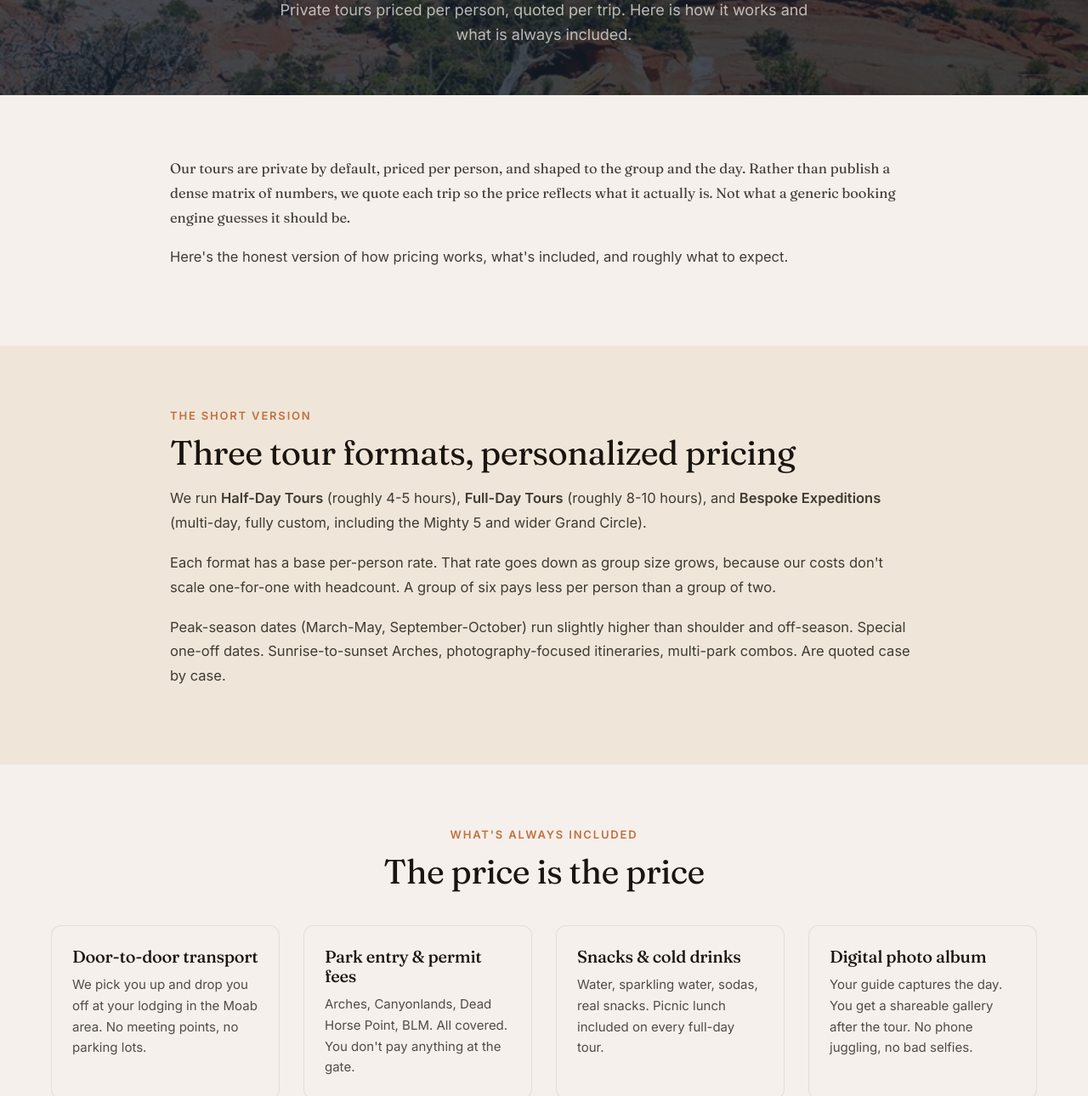
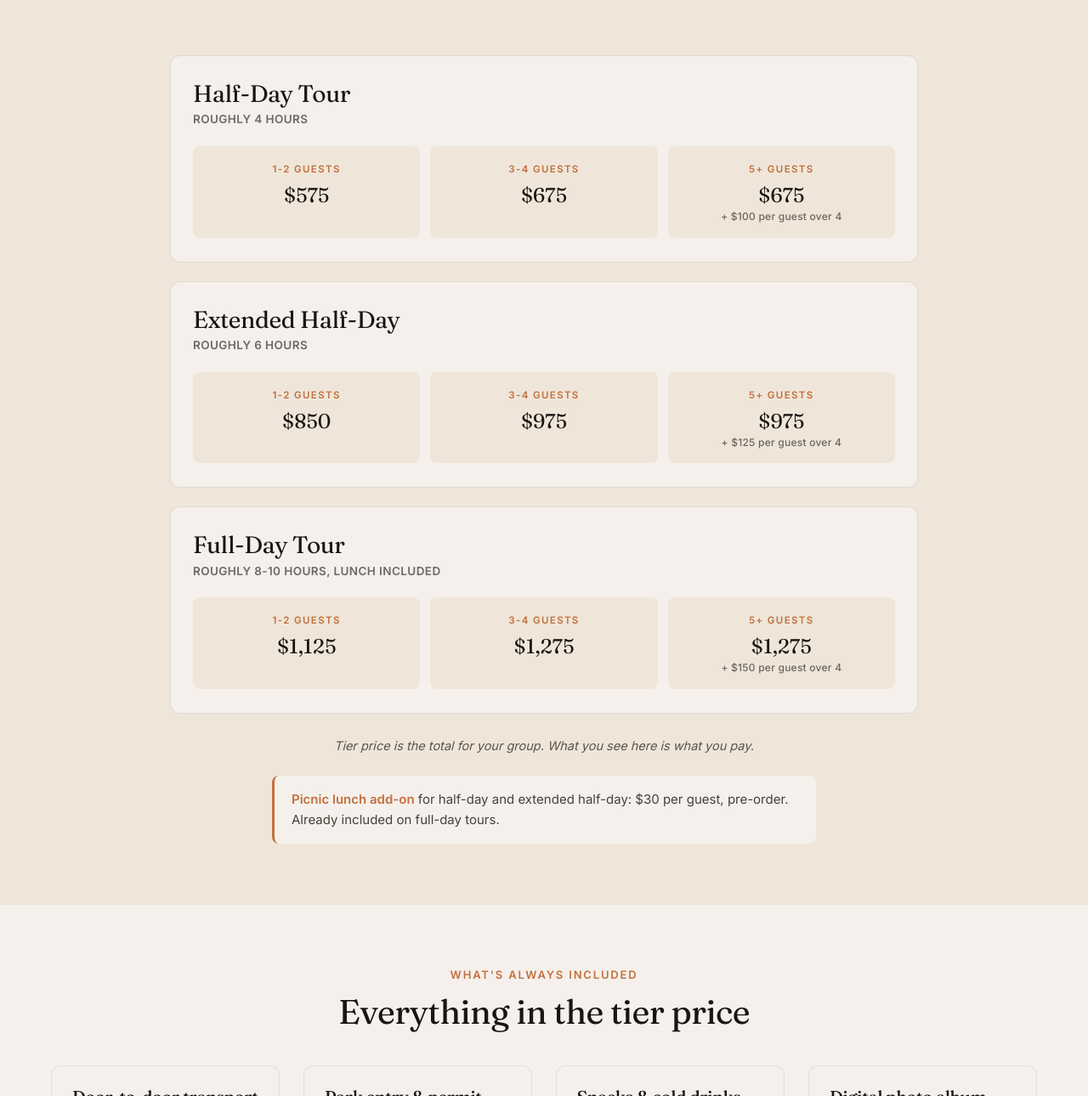
Before and after one commit to jpearly00/sandandstars-site, a plain HTML site: page fancy/pricing.html in a window 1280 px wide. Shown: the part 334-1624 px from the top of the page at 85% size. Drawn offline with Linux system fonts and the light colour scheme.

Commit message:
pricing: publish tier pricelist, strip marketing framing
Remove "Honest pricing, personally quoted" H1 + subheading + lead
paragraphs + "Why we don't publish a price list" section. Replace
with three tier cards (Half-Day, Extended Half-Day, Full-Day) at
the canonical APPKNOWLEDGE rates: 1-2 / 3-4 / 5+ guest tiers. Note
that tier price is total for the group, not per-person. Picnic
lunch add-on surfaced ($30/guest, included on Full-Day). Bespoke
section simplified with ~$2,000+/day ballpark. Directive: just
publish the pricelist.

```diff
--- a/fancy/pricing.html
+++ b/fancy/pricing.html
@@ -4,10 +4,10 @@
 <meta charset="UTF-8">
 <meta name="viewport" content="width=device-width, initial-scale=1.0, viewport-fit=cover">
 <title>Pricing. Sand &amp; Stars Touring</title>
-<meta name="description" content="Private tour pricing for Sand & Stars Touring. Half-day, full-day, and bespoke multi-day expeditions. Quoted personally, everything included.">
+<meta name="description" content="Sand & Stars Touring pricelist. Half-day, extended half-day, and full-day private tours. Bespoke multi-day quoted per trip. Everything included.">
 <link rel="canonical" href="https://book.sandandstars.com/fancy/pricing.html">
 <meta property="og:title" content="Pricing. Sand &amp; Stars Touring">
-<meta property="og:description" content="Private tour pricing for Sand & Stars Touring. Half-day, full-day, and bespoke multi-day expeditions. Quoted personally, everything included.">
+<meta property="og:description" content="Sand & Stars Touring pricelist. Half-day, extended half-day, and full-day private tours. Bespoke multi-day quoted per trip. Everything included.">
 <meta property="og:image" content="https://book.sandandstars.com/fancy/assets/og.jpg">
 <meta property="og:url" content="https://book.sandandstars.com/fancy/pricing.html">
 <meta property="og:type" content="website">
@@ -63,9 +63,6 @@
   .prose p{font-size:16.5px;line-height:1.75;color:rgba(26,21,16,0.82);margin-bottom:18px}
   .prose ul{margin:12px 0 20px 24px;color:rgba(26,21,16,0.82)}
   .prose ul li{margin-bottom:8px;line-height:1.7}
-  .pullquote{border-left:3px solid var(--ember);padding:8px 0 8px 24px;margin:36px 0;font-family:'Fraunces',serif;font-size:22px;line-height:1.45;color:var(--ink);font-style:italic}
-  .placeholder-note{background:var(--sand);border-left:3px solid var(--canyon);padding:18px 22px;margin:24px 0;font-size:14.5px;color:rgba(26,21,16,0.75);border-radius:var(--radius-sm);font-style:italic}
-  .placeholder-note strong{font-style:normal;color:var(--canyon);font-weight:600;letter-spacing:0.08em;font-size:12px;text-transform:uppercase;display:block;margin-bottom:6px}
   .dark-band{background:var(--slate);color:var(--paper)}
   .dark-band h2{color:var(--paper)}.dark-band .eyebrow{color:var(--ember)}
   .dark-band .prose p{color:var(--muted)}
@@ -73,11 +70,30 @@
   .card{padding:24px;background:var(--paper);border-radius:var(--radius);border:1px solid rgba(26,21,16,0.08)}
   .card h3{font-size:20px;font-weight:500;margin-bottom:10px}
   .card p{font-size:15px;line-height:1.65;color:rgba(26,21,16,0.75)}
-  .card .num{display:inline-block;font-family:'Fraunces',serif;color:var(--canyon);font-size:14px;font-weight:600;letter-spacing:0.12em;margin-bottom:14px}
   .dark-band .card{background:transparent;border-color:rgba(245,240,235,0.08)}
   .dark-band .card h3{color:var(--paper)}
   .dark-band .card p{color:var(--muted)}
   .sand-band{background:var(--sand)}
+  .pricelist{display:grid;grid-template-columns:1fr;gap:22px;margin:8px 0 4px}
+  .tier-card{background:var(--paper);border-radius:var(--radius);padding:28px 26px;border:1px solid rgba(26,21,16,0.10)}
+  .tier-card .tour-name{font-size:clamp(22px,3vw,28px);font-weight:400;margin-bottom:4px}
+  .tier-card .tour-name em{font-style:italic;color:var(--canyon)}
+  .tier-card .tour-dur{color:rgba(26,21,16,0.62);font-size:13.5px;margin-bottom:20px;letter-spacing:0.03em;text-transform:uppercase;font-weight:600}
+  .tier-grid{display:grid;grid-template-columns:repeat(3,1fr);gap:12px}
+  .tier{background:var(--sand);border-radius:var(--radius-sm);padding:18px 14px;text-align:center}
+  .tier .group{font-size:11.5px;font-weight:700;letter-spacing:0.12em;text-transform:uppercase;color:var(--canyon);margin-bottom:8px}
+  .tier .price{font-family:'Fraunces',serif;font-size:24px;color:var(--ink);line-height:1.15}
+  .tier .price small{font-family:'Inter',sans-serif;font-size:12px;color:rgba(26,21,16,0.62);font-weight:500;letter-spacing:0.02em;display:block;margin-top:4px}
+  @media (max-width:640px){
+    .tier-grid{grid-template-columns:1fr;gap:8px}
+    .tier{display:flex;justify-content:space-between;align-items:center;text-align:left;padding:14px 16px}
+    .tier .group{margin-bottom:0}
+    .tier .price{font-size:20px}
+    .tier .price small{display:inline;margin-top:0;margin-left:6px}
+  }
+  .price-note{font-size:14.5px;color:rgba(26,21,16,0.70);margin:26px auto 0;font-style:italic;text-align:center;max-width:640px}
+  .price-addon{background:var(--paper);border-left:3px solid var(--canyon);padding:16px 20px;margin:24px auto 0;font-size:15px;color:rgba(26,21,16,0.80);border-radius:var(--radius-sm);max-width:640px}
+  .price-addon strong{color:var(--canyon);font-weight:600}
   .mighty5-ribbon{background:var(--slate);color:var(--paper);padding:36px 24px;text-align:center}
   .mighty5-ribbon .inner{max-width:820px;margin:0 auto}
   .mighty5-ribbon .eyebrow{color:var(--ember);font-size:12px;font-weight:600;letter-spacing:0.16em;text-transform:uppercase;margin-bottom:10px}
@@ -131,69 +147,86 @@
 <section class="page-hero">
   <div class="page-hero-inner">
     <div class="eyebrow">Pricing</div>
-    <h1>Honest pricing, <em>personally quoted.</em></h1>
-    <p>Private tours priced per person, quoted per trip. Here is how it works and what is always included.</p>
-  </div>
-</section>
-
-<section>
-  <div class="container prose">
-    <p class="lead">Our tours are private by default, priced per person, and shaped to the group and the day. Rather than publish a dense matrix of numbers, we quote each trip so the price reflects what it actually is. Not what a generic booking engine guesses it should be.</p>
-    <p>Here's the honest version of how pricing works, what's included, and roughly what to expect.</p>
+    <h1>Our <em>pricelist.</em></h1>
   </div>
 </section>
 
 <section class="sand-band">
-  <div class="container prose">
-    <div class="eyebrow">The Short Version</div>
-    <h2 class="section-title">Three tour formats, personalized pricing</h2>
-    <p>We run <strong>Half-Day Tours</strong> (roughly 4-5 hours), <strong>Full-Day Tours</strong> (roughly 8-10 hours), and <strong>Bespoke Expeditions</strong> (multi-day, fully custom, including the Mighty 5 and wider Grand Circle).</p>
-    <p>Each format has a base per-person rate. That rate goes down as group size grows, because our costs don't scale one-for-one with headcount. A group of six pays less per person than a group of two.</p>
-    <p>Peak-season dates (March-May, September-October) run slightly higher than shoulder and off-season. Special one-off dates. Sunrise-to-sunset Arches, photography-focused itineraries, multi-park combos. Are quoted case by case.</p>
+  <div class="container">
+    <div class="pricelist">
+
+      <div class="tier-card">
+        <h3 class="tour-name">Half-Day Tour</h3>
+        <div class="tour-dur">Roughly 4 hours</div>
+        <div class="tier-grid">
+          <div class="tier"><div class="group">1-2 Guests</div><div class="price">$575</div></div>
+          <div class="tier"><div class="group">3-4 Guests</div><div class="price">$675</div></div>
+          <div class="tier"><div class="group">5+ Guests</div><div class="price">$675<small>+ $100 per guest over 4</small></div></div>
+        </div>
+      </div>
+
+      <div class="tier-card">
+        <h3 class="tour-name">Extended Half-Day</h3>
+        <div class="tour-dur">Roughly 6 hours</div>
+        <div class="tier-grid">
+          <div class="tier"><div class="group">1-2 Guests</div><div class="price">$850</div></div>
+          <div class="tier"><div class="group">3-4 Guests</div><div class="price">$975</div></div>
+          <div class="tier"><div class="group">5+ Guests</div><div class="price">$975<small>+ $125 per guest over 4</small></div></div>
+        </div>
+      </div>
+
+      <div class="tier-card">
+        <h3 class="tour-name">Full-Day Tour</h3>
+        <div class="tour-dur">Roughly 8-10 hours, lunch included</div>
+        <div class="tier-grid">
+          <div class="tier"><div class="group">1-2 Guests</div><div class="price">$1,125</div></div>
+          <div class="tier"><div class="group">3-4 Guests</div><div class="price">$1,275</div></div>
+          <div class="tier"><div class="group">5+ Guests</div><div class="price">$1,275<small>+ $150 per guest over 4</small></div></div>
+        </div>
+      </div>
+
+    </div>
+
+    <p class="price-note">Tier price is the total for your group. What you see here is what you pay.</p>
+
+    <div class="price-addon">
+      <strong>Picnic lunch add-on</strong> for half-day and extended half-day: $30 per guest, pre-order. Already included on full-day tours.
+    </div>
+
   </div>
 </section>
 
 <section>
   <div class="container-wide">
     <div class="eyebrow" style="text-align:center">What's Always Included</div>
-    <h2 class="section-title" style="text-align:center">The price is the price</h2>
+    <h2 class="section-title" style="text-align:center">Everything in the tier price</h2>
     <div class="grid-3">
-      <div class="card"><h3>Door-to-door transport</h3><p>We pick you up and drop you off at your lodging in the Moab area. No meeting points, no parking lots.</p></div>
-      <div class="card"><h3>Park entry &amp; permit fees</h3><p>Arches, Canyonlands, Dead Horse Point, BLM. All covered. You don't pay anything at the gate.</p></div>
-      <div class="card"><h3>Snacks &amp; cold drinks</h3><p>Water, sparkling water, sodas, real snacks. Picnic lunch included on every full-day tour.</p></div>
-      <div class="card"><h3>Digital photo album</h3><p>Your guide captures the day. You get a shareable gallery after the tour. No phone juggling, no bad selfies.</p></div>
+      <div class="card"><h3>Door-to-door transport</h3><p>We pick you up and drop you off at your lodging in the Moab area.</p></div>
+      <div class="card"><h3>Park entry &amp; permit fees</h3><p>Arches, Canyonlands, Dead Horse Point, BLM. All covered at the gate.</p></div>
+      <div class="card"><h3>Snacks &amp; cold drinks</h3><p>Water, sparkling water, sodas, real snacks. Full-day tours include a picnic lunch.</p></div>
+      <div class="card"><h3>Digital photo album</h3><p>Your guide captures the day. You get a shareable gallery after the tour.</p></div>
       <div class="card"><h3>Local expert guide</h3><p>Our guides live in Moab year-round and carry current Wilderness First Aid certifications.</p></div>
-      <div class="card"><h3>All the gear</h3><p>Optical binoculars, trekking poles if you want them, first aid, shade canopy. Nothing to buy or bring beyond your own clothes.</p></div>
+      <div class="card"><h3>All the gear</h3><p>Optical binoculars, trekking poles if you want them, first aid, shade canopy. Show up in your own clothes.</p></div>
     </div>
   </div>
 </section>
 
 <section class="dark-band">
   <div class="container prose">
-    <div class="eyebrow">What Affects Your Quote</div>
-    <h2 class="section-title">Why we don't publish a price list</h2>
-    <p>Group size, season, tour length, pickup location, whether the day is a straight park tour or a bespoke build with specific destinations. These all move the number. Two couples booking the same Arches half-day at the same rate doesn't make sense if one is doing 9am-1pm and the other is doing sunrise-to-late-morning with a photography focus.</p>
-    <p>Rather than force everyone into the same box so we can post a tidy table, we quote each tour personally. Send dates, group size, and roughly what's catching your eye, and we come back with a quote and a plan. The quote is flat. What you're quoted is what you pay. No checkout-time fees, no fuel surcharges, no tip line assumed into the total.</p>
-    <p>If you want a rough order-of-magnitude before you reach out, ask. We'll give you a range on the spot.</p>
+    <div class="eyebrow">Bespoke &amp; Multi-Day</div>
+    <h2 class="section-title">Quoted per trip</h2>
+    <p>Our Bespoke Expeditions are custom multi-day itineraries. A two-day Arches and Canyonlands combo, a five-day Mighty 5 loop through Zion, Bryce, Capitol Reef, Arches, and Canyonlands, or a full Grand Circle expedition that adds the Grand Canyon and northern Arizona.</p>
+    <p>Bespoke pricing is quoted per trip. Logistics, lodging coordination, meals, permits, guides, photography. Ballpark: <strong>$2,000 and up per day</strong>, depending on scope and group size. Send what you're dreaming up and we'll come back with a proposal and a flat number.</p>
+    <p>See the <a href="bespoke.html">Bespoke page</a> for the full scope, or <a href="contact.html">send a note</a> and we'll design it.</p>
   </div>
 </section>
 
 <section class="sand-band">
   <div class="container prose">
-    <div class="eyebrow">Bespoke &amp; Multi-Day</div>
-    <h2 class="section-title">The full-expedition tier</h2>
-    <p>Our Bespoke Expeditions are the most flexible and most personal tier. Multi-day itineraries. Sometimes a two-day Arches and Canyonlands combo, sometimes a five-day Mighty 5 loop through Zion, Bryce, Capitol Reef, Arches, and Canyonlands, sometimes a Grand Circle expedition that adds the Grand Canyon and northern Arizona.</p>
-    <p>Bespoke pricing is quoted per trip, not per day. These are the bookings we put the most planning into. Logistics, lodging coordination, meals, permits, guides, photography. So the only thing left for the guest is to show up. Highest-ticket bookings, deepest planning.</p>
-    <p>If that's the kind of trip in front of you, see the <a href="bespoke.html">Bespoke page</a> for the full scope, or <a href="contact.html">send a note about what you're dreaming up</a> and we'll come back with a proposal.</p>
-  </div>
-</section>
-
-<section>
-  <div class="container prose">
     <div class="eyebrow">Booking &amp; Payment</div>
     <h2 class="section-title">How it works</h2>
-    <p>Once your quote is confirmed, a deposit holds the date. The balance is due a few days before the tour. We accept cards, ACH, and wire for larger bookings. You'll receive a clear invoice and confirmation, not a vague email with a link.</p>
-    <p>Cancellation terms are on the invoice and are among the friendlier ones in the industry. We know trips get rearranged. Weather days are never penalized; we reschedule or refund in full.</p>
+    <p>Once your tour is confirmed, a deposit holds the date. The balance is due a few days before the tour. We accept cards, ACH, and wire for larger bookings. You receive a clear invoice and confirmation.</p>
+    <p>Cancellation terms are on the invoice and are among the friendlier ones in the industry. Weather days are rescheduled or refunded in full.</p>
   </div>
 </section>
 
@@ -208,9 +241,9 @@
 </section>
 
 <section class="cta-band">
-  <h2>Ready for a real quote?</h2>
-  <p>Send dates, group size, and anything you want flagged. We come back with a plan and a number, usually same day.</p>
-  <a href="contact.html" class="btn-primary" data-analytics="pricing-ctaband">Request A Quote</a>
+  <h2>Ready to book?</h2>
+  <p>Send dates, group size, and anything you want flagged. We come back with a plan, usually same day.</p>
+  <a href="contact.html" class="btn-primary" data-analytics="pricing-ctaband">Request A Tour</a>
 </section>
 </main>
 
```
